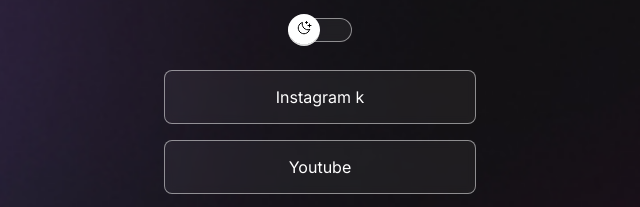
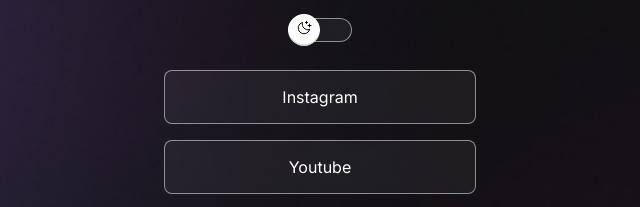
Before and after one commit to Bredsn/Projeto-DevLinks, a plain HTML site: page html/index.html in a window 1280 px wide. Shown: the part 181-388 px from the top of the page, 320-960 px from the left. Drawn offline with nearby package versions, Linux system fonts and the light colour scheme.

Commit message:
Principal

```diff
--- a/html/index.html
+++ b/html/index.html
@@ -28,7 +28,7 @@
       <ul>
         <li>
           <a href="https://www.instagram.com/thexpectation/"
-          target="_blank">Instagram k </a>
+          target="_blank">Instagram</a>
           <li>
             <a href="#">Youtube
             </a>
```
